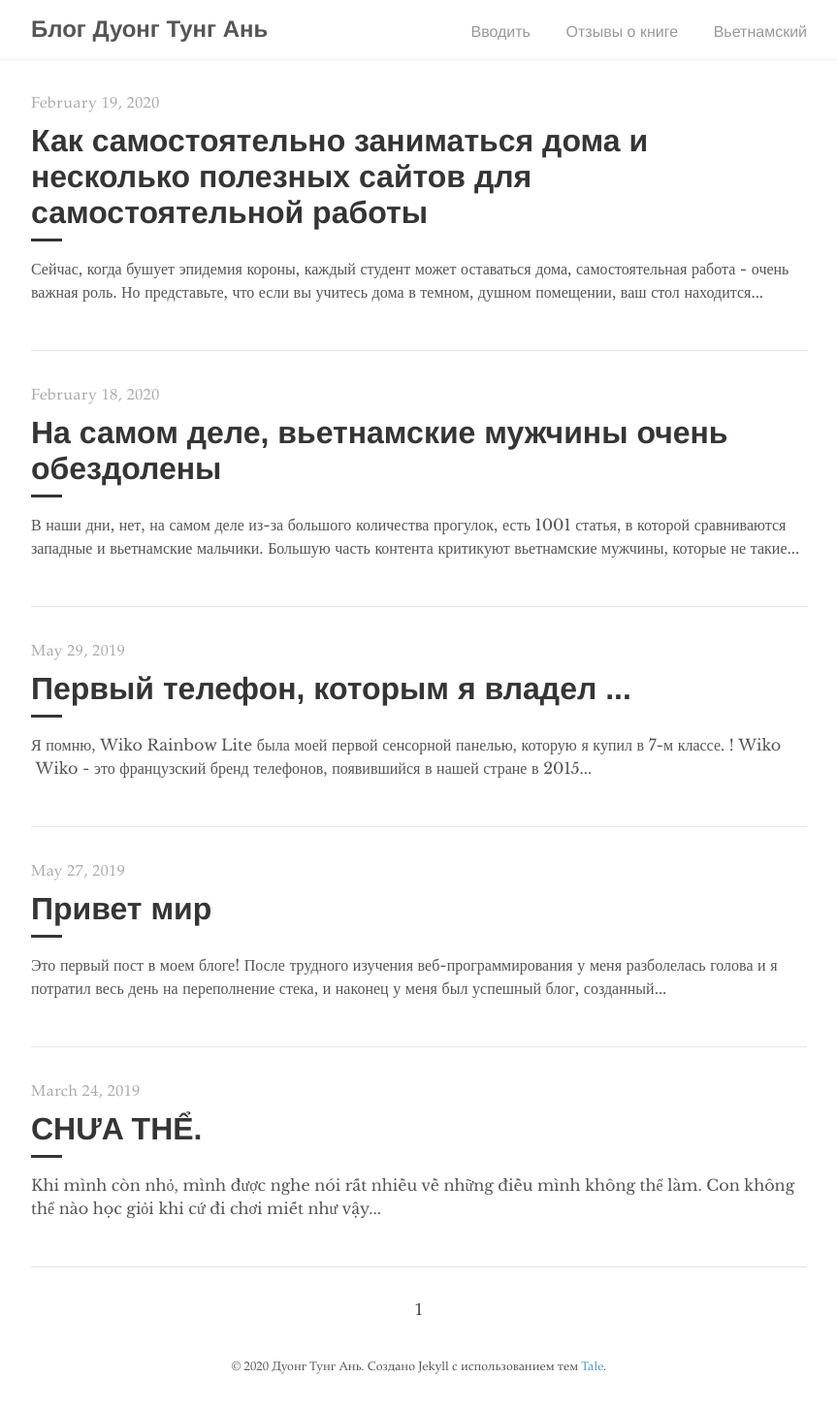
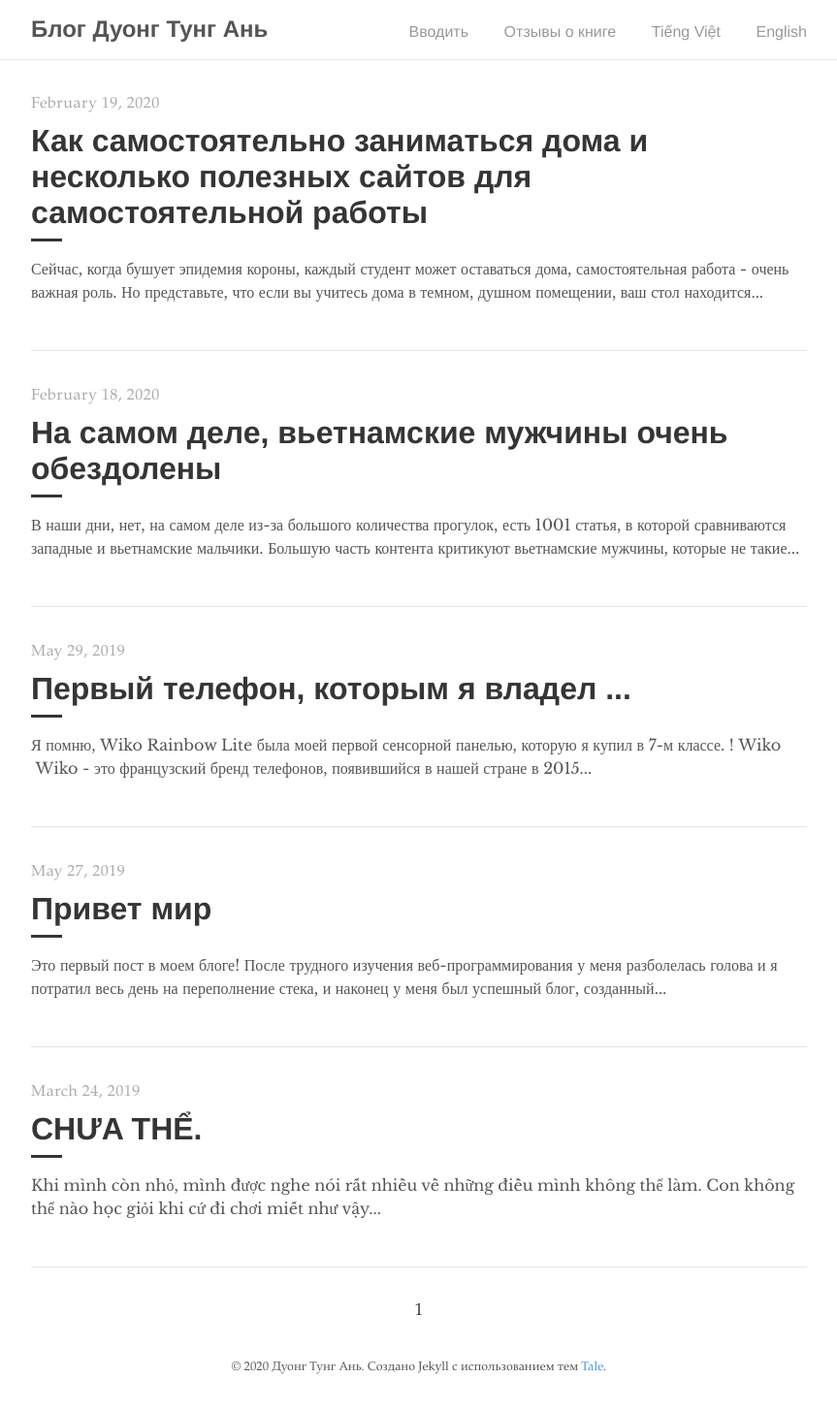
Before and after one commit to duongtunganh/ru, a Jekyll site: the page built from index.html, in a window 1280 px wide. Shown: the whole page at 97% size, without its empty margins (208-1071 px from the left). Built offline with Jekyll 4.4.1, drawn with Linux system fonts in a browser that asks for light colours; the list of posts is cut into pages by our own code.

Commit message:
Update navigation.html

```diff
--- a/_includes/navigation.html
+++ b/_includes/navigation.html
@@ -6,7 +6,8 @@
     <ul>
       <li><a href="{{ '/about' | prepend: site.baseurl }}">Вводить</a></li>
       <li><a href="{{ site.baseurl }}/bookreview">Отзывы о книге</a></li>
-	  <li><a href="https://duongtunganh.space/">Вьетнамский</a></li>
+	  <li><a href="https://duongtunganh.space">Tiếng Việt</a></li>
+	  <li><a href="https://duongtunganh.space/en">English</a></li>
     </ul>
   </div>
 </nav>
```
